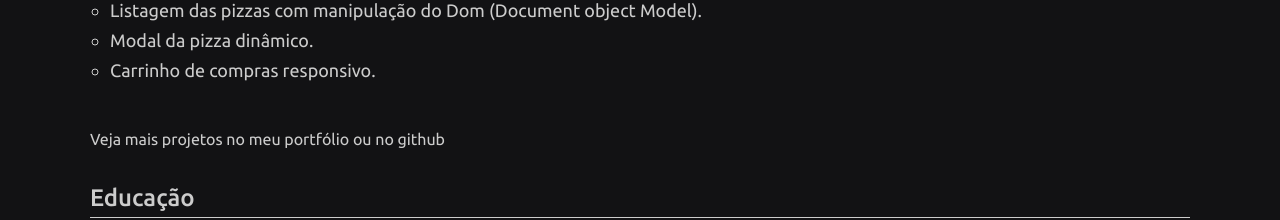
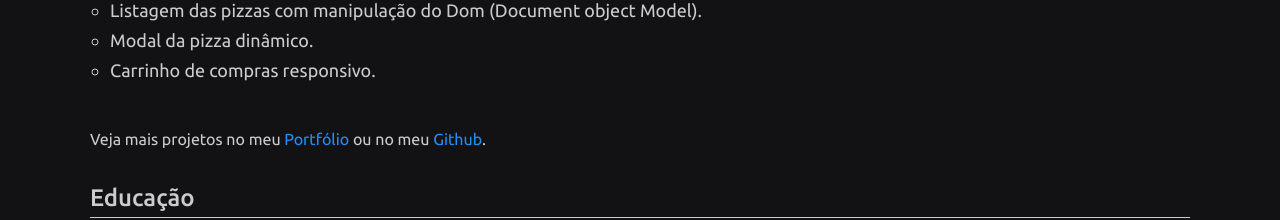
Before and after one commit to d8web/curriculum, a plain HTML site: page index.html in a window 1280 px wide. Shown: the part 1200-1420 px from the top of the page. Drawn offline with Linux system fonts and the light colour scheme.

Commit message:
atualização dos links

```diff
--- a/assets/css/app.css
+++ b/assets/css/app.css
@@ -114,6 +114,10 @@ header {
     margin: 10px 0px;
 }
 
+.underline-none {
+    text-decoration: none;
+}
+
 @media (max-width: 960px) {
     header {
         flex-direction: column;
--- a/index.html
+++ b/index.html
@@ -99,7 +99,7 @@
             </ul>
         </div>
 
-        <div>Veja mais projetos no meu portfólio ou no github</div>
+        <div>Veja mais projetos no meu <a class="underline-none" href="https://d8web.github.io/Portfolio2.0/" target="_blank">Portfólio</a> ou no meu <a class="underline-none" href="https://github.com/d8web" target="_blank">Github</a>.</div>
 
         <h2>Educação</h2>
         <ul style="list-style-type: circle; padding-left: 20px;">
```
